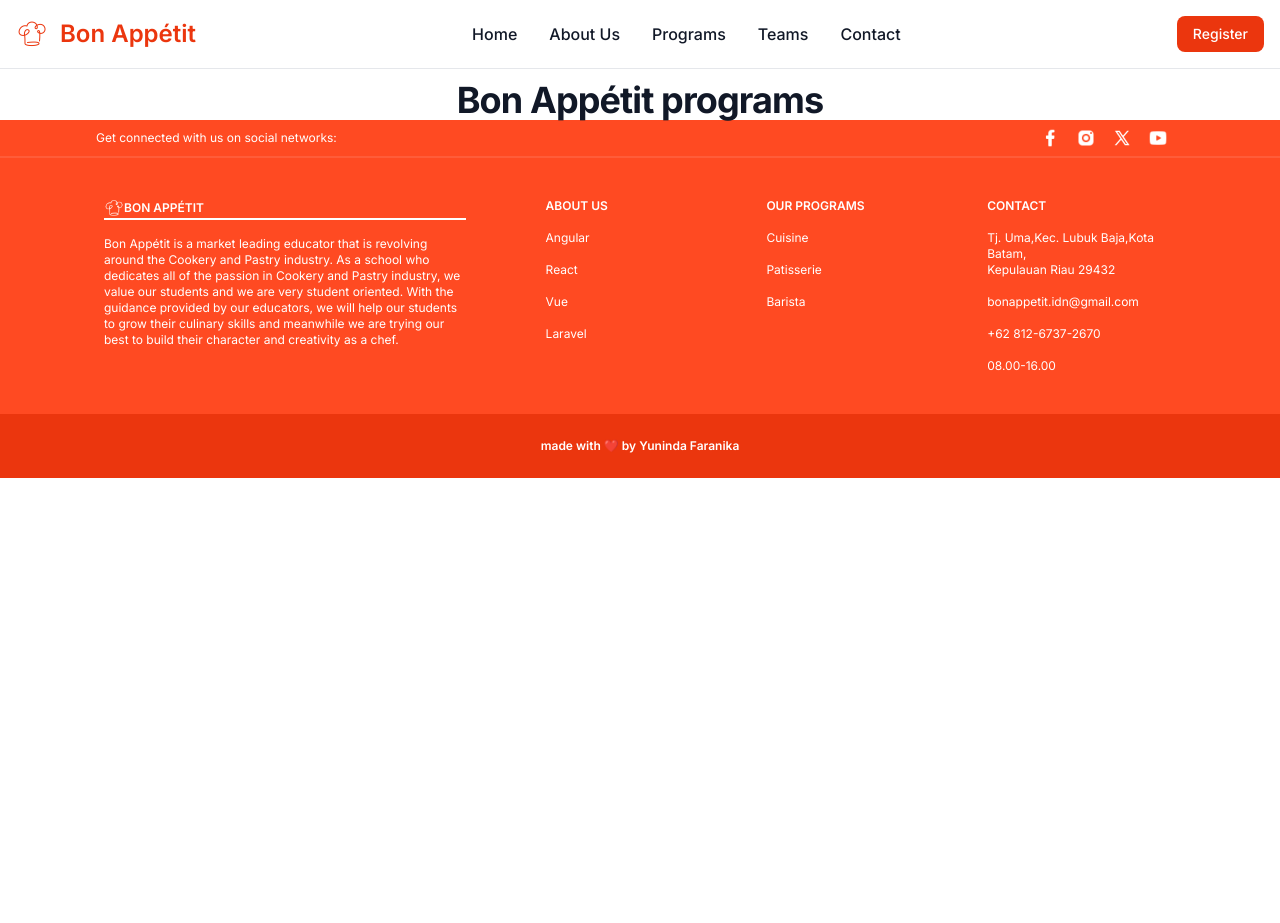
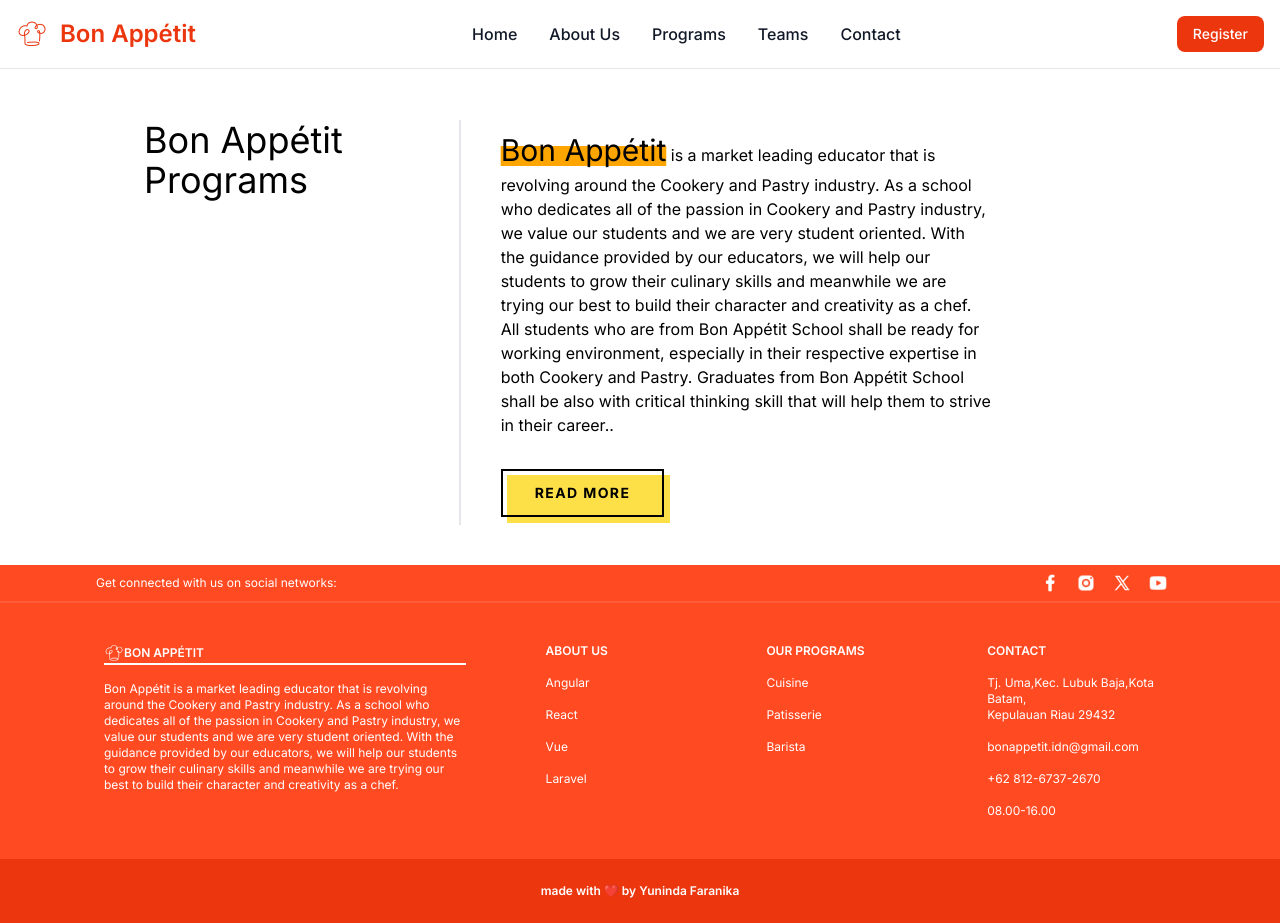
Before and after one commit to yeef93/company-profile, a Next.js app: page /programs in a window 1280 px wide. Before the commit the page ends 800 px from the top, so only its background shows below. Built offline with nearby package versions, Linux system fonts and the light colour scheme.

Commit message:
feat:updatestyleteam

```diff
--- a/app/components/TeamList/index.tsx
+++ b/app/components/TeamList/index.tsx
@@ -24,14 +24,14 @@ const TeamList: React.FC = () => {
           {teams.map((user) => (
             <div
               key={user.login.uuid}
-              className="text-center text-gray-500 dark:text-gray-400"
+              className="text-center text-gray-500 "
             >
               <img
                 className="mx-auto mb-4 w-36 h-36 rounded-full"
                 src={user.picture.large}
                 alt="Bonnie Avatar"
               />
-              <h3 className="mb-1 text-2xl font-bold tracking-tight text-gray-900 dark:text-white">
+              <h3 className="mb-1 text-2xl font-bold tracking-tight text-gray-900 ">
               {`${user.name.first} ${user.name.last}`}
               </h3>
               <p>{user.role}</p>
@@ -39,7 +39,7 @@ const TeamList: React.FC = () => {
                 <li>
                   <a
                     href={user.socialMedia.facebook}
-                    className="text-[#39569c] hover:text-gray-900 dark:hover:text-white"
+                    className="text-[#39569c] hover:text-gray-900 "
                   >
                     <svg
                       className="w-6 h-6"
@@ -58,7 +58,7 @@ const TeamList: React.FC = () => {
                 <li>
                   <a
                     href={user.socialMedia.twitter}
-                    className="text-[#00acee] hover:text-gray-900 dark:hover:text-white"
+                    className="text-[#00acee] hover:text-gray-900 "
                   >
                     <svg
                       className="w-6 h-6"
--- a/app/programs/page.tsx
+++ b/app/programs/page.tsx
@@ -1,9 +1,28 @@
-import Title from "@/components/Title";
+import TwoContent from "@/components/TwoContent";
+import Button from "@/components/Button";
 
 function Programs() {
-  return <section>
-    <Title className=" text-left">Bon Appétit programs</Title>
-  </section>;
+  return (
+    <section className=" h-full">
+      <TwoContent title="Bon Appétit Programs">
+        <div>
+          <span className=" text-3xl highlight"> Bon Appétit</span> is a market
+          leading educator that is revolving around the Cookery and Pastry
+          industry. As a school who dedicates all of the passion in Cookery and
+          Pastry industry, we value our students and we are very student
+          oriented. With the guidance provided by our educators, we will help
+          our students to grow their culinary skills and meanwhile we are trying
+          our best to build their character and creativity as a chef. All
+          students who are from Bon Appétit School shall be ready for working
+          environment, especially in their respective expertise in both Cookery
+          and Pastry. Graduates from Bon Appétit School shall be also with
+          critical thinking skill that will help them to strive in their
+          career..
+        </div>
+        <Button text="Read More" />
+      </TwoContent>
+    </section>
+  );
 }
 
 export default Programs;
```
